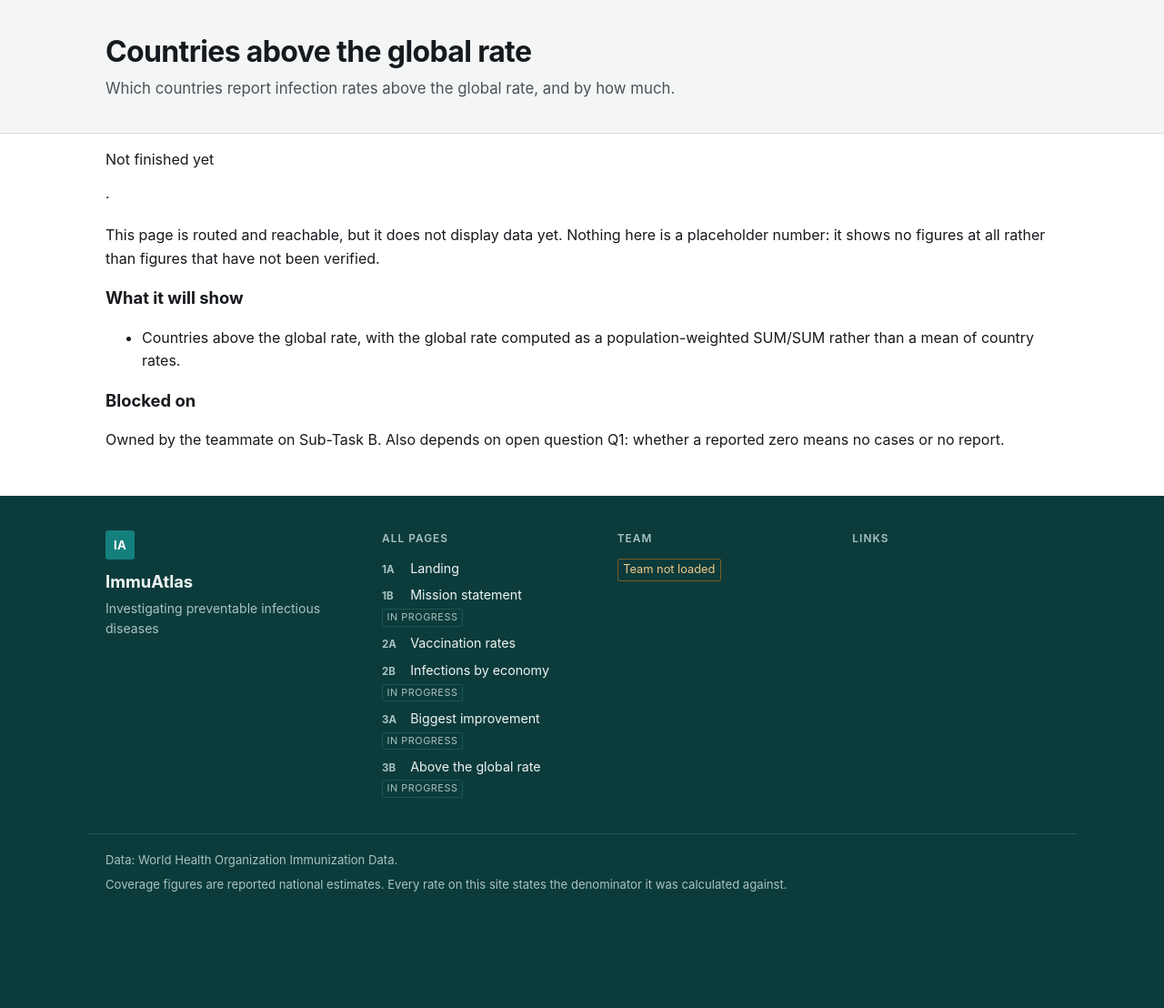
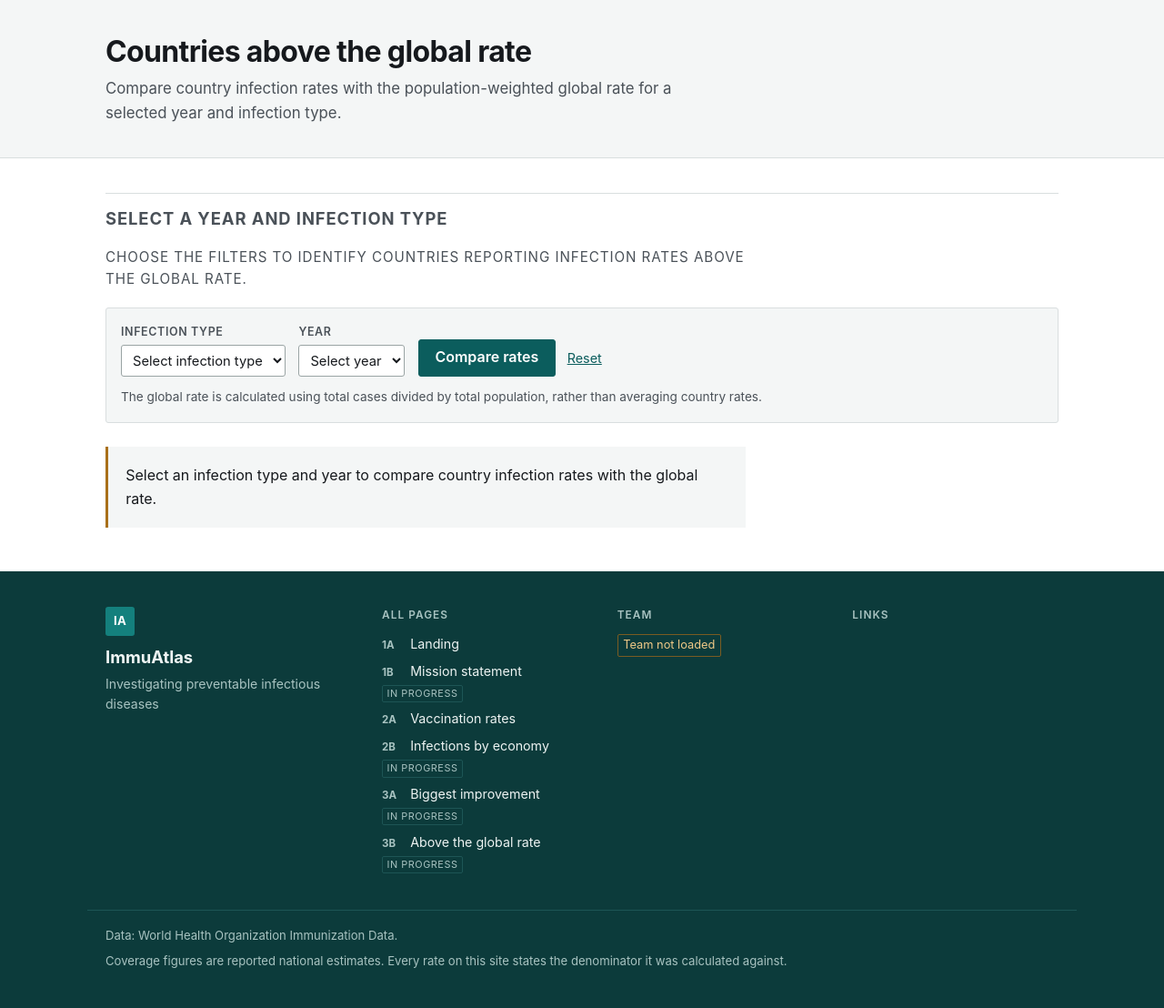
Before and after one commit to trannhatduy101-del/ImmuAtlas, a Flask app: template templates/pages/3b_above_average.html in a window 1280 px wide. Shown: the part 84-1192 px from the top of the page at 91% size. Before the commit the page ends 1064 px from the top, so only its background shows below. Run offline with Flask 3, Linux system fonts and the light colour scheme; the template is opened without the code that fills it, so the values that code supplies are empty.

Commit message:
Update 3B

```diff
--- a/templates/pages/3b_above_average.html
+++ b/templates/pages/3b_above_average.html
@@ -1,17 +1,231 @@
 {% extends "base.html" %}
+
 {% block title %}Above the global rate &middot; {{ site_name }}{% endblock %}
 
 {% block hero %}
   <h1 class="hero-title">Countries above the global rate</h1>
-  <p class="hero-sub">Which countries report infection rates above the global rate, and by how much.</p>
+  <p class="hero-sub">
+    Compare country infection rates with the population-weighted global rate
+    for a selected year and infection type.
+  </p>
 {% endblock %}
 
 {% block main %}
-  {% set planned = [
-    "Countries above the global rate, with the global rate computed as a
-     population-weighted SUM/SUM rather than a mean of country rates.",
-  ] %}
-  {% set blocked_on = "Owned by the teammate on Sub-Task B. Also depends on open
-     question Q1: whether a reported zero means no cases or no report." %}
-  {% include "_components/unbuilt.html" with context %}
+
+<section class="section">
+  <div class="section-head">
+    <div>
+      <h2>Select a year and infection type</h2>
+      <p class="section-intro">
+        Choose the filters to identify countries reporting infection rates
+        above the global rate.
+      </p>
+    </div>
+  </div>
+
+  <form method="get" class="filters">
+    <div class="filter-row">
+
+      <div class="field">
+        <label for="infection_type">Infection type</label>
+
+        <select id="infection_type" name="infection_type" required>
+          <option value="">Select infection type</option>
+
+          {% for item in infection_types %}
+            <option
+              value="{{ item.inf_type }}"
+              {% if selected_infection == item.inf_type %}selected{% endif %}
+            >
+              {{ item.disease_name }}
+            </option>
+          {% endfor %}
+        </select>
+      </div>
+
+      <div class="field">
+        <label for="year">Year</label>
+
+        <select id="year" name="year" required>
+          <option value="">Select year</option>
+
+          {% for item in years %}
+            <option
+              value="{{ item.year }}"
+              {% if selected_year|string == item.year|string %}selected{% endif %}
+            >
+              {{ item.year }}
+            </option>
+          {% endfor %}
+        </select>
+      </div>
+
+      <div class="field field-actions">
+        <button type="submit">Compare rates</button>
+        <a class="reset" href="{{ url_for('above_average.index') }}">
+          Reset
+        </a>
+      </div>
+
+    </div>
+
+    <p class="filter-note">
+      The global rate is calculated using total cases divided by total
+      population, rather than averaging country rates.
+    </p>
+  </form>
+</section>
+
+
+{% if selected_infection and selected_year %}
+
+<section class="section">
+
+  {% if global_rate %}
+
+    <div class="selection-line">
+      Showing
+      <strong>{{ global_rate.disease_name }}</strong>
+      infection data for
+      <strong>{{ selected_year }}</strong>.
+    </div>
+
+    <div class="facts">
+
+      <div class="fact">
+        <div class="fact-label">Global infection rate</div>
+        <div class="fact-figure">
+          {{ "%.2f"|format(global_rate.global_rate_per_100k) }}
+        </div>
+        <div>cases per 100,000</div>
+      </div>
+
+      <div class="fact">
+        <div class="fact-label">Global reported cases</div>
+        <div class="fact-figure">
+          {{ "{:,}".format(global_rate.total_cases) }}
+        </div>
+        <div>reported cases</div>
+      </div>
+
+      <div class="fact">
+        <div class="fact-label">Total population</div>
+        <div class="fact-figure">
+          {{ "{:,}".format(global_rate.total_population) }}
+        </div>
+        <div>people represented</div>
+      </div>
+
+      <div class="fact">
+        <div class="fact-label">Countries above global rate</div>
+        <div class="fact-figure">
+          {{ results|length }}
+        </div>
+        <div>countries</div>
+      </div>
+
+    </div>
+
+  {% endif %}
+
+</section>
+
+
+<section class="section">
+
+  <div class="section-head">
+    <div>
+      <h2>Countries above the global rate</h2>
+
+      <p class="section-intro">
+        Only countries with a country infection rate higher than the
+        population-weighted global rate are shown.
+      </p>
+    </div>
+  </div>
+
+  {% if results %}
+
+    <div class="table-scroll">
+      <table class="table">
+
+        <thead>
+          <tr>
+            <th>Country</th>
+            <th>Reported cases</th>
+            <th>Population</th>
+            <th>Rate per 100k</th>
+          </tr>
+        </thead>
+
+        <tbody>
+
+          {% for row in results %}
+            <tr>
+              <td>{{ row.country_name }}</td>
+
+              <td>
+                {{ "{:,}".format(row.total_cases) }}
+              </td>
+
+              <td>
+                {{ "{:,}".format(row.population) }}
+              </td>
+
+              <td>
+                <strong>
+                  {{ "%.2f"|format(row.country_rate_per_100k) }}
+                </strong>
+              </td>
+            </tr>
+          {% endfor %}
+
+        </tbody>
+
+      </table>
+    </div>
+
+    <div class="method-note">
+      <strong>How this comparison works:</strong>
+      the global infection rate is calculated from total reported cases
+      divided by the total population represented in the dataset.
+      Each country's rate is then compared against that global rate.
+      Countries are displayed from the highest infection rate to the lowest.
+    </div>
+
+  {% else %}
+
+    <div class="empty-state">
+      No countries have an infection rate above the global rate for the
+      selected year and infection type.
+    </div>
+
+  {% endif %}
+
+</section>
+
+
+<section class="section">
+
+  <div class="method-note">
+    <strong>SQL and Python:</strong>
+    SQL performs the database-level filtering, aggregation, rate
+    calculation and comparison using a subquery. Python validates the
+    user's selections, sends the parameters to SQL, formats the returned
+    values and renders the page.
+  </div>
+
+</section>
+
+{% else %}
+
+<section class="section">
+  <div class="empty-state">
+    Select an infection type and year to compare country infection rates
+    with the global rate.
+  </div>
+</section>
+
+{% endif %}
+
 {% endblock %}
```
Also changed, not shown: queries/countries_above_global_rate.sql (added, +37 -0 lines), queries/global_infection_rate.sql (added, +15 -0 lines), routes/above_average.py (+80 -6 lines).
